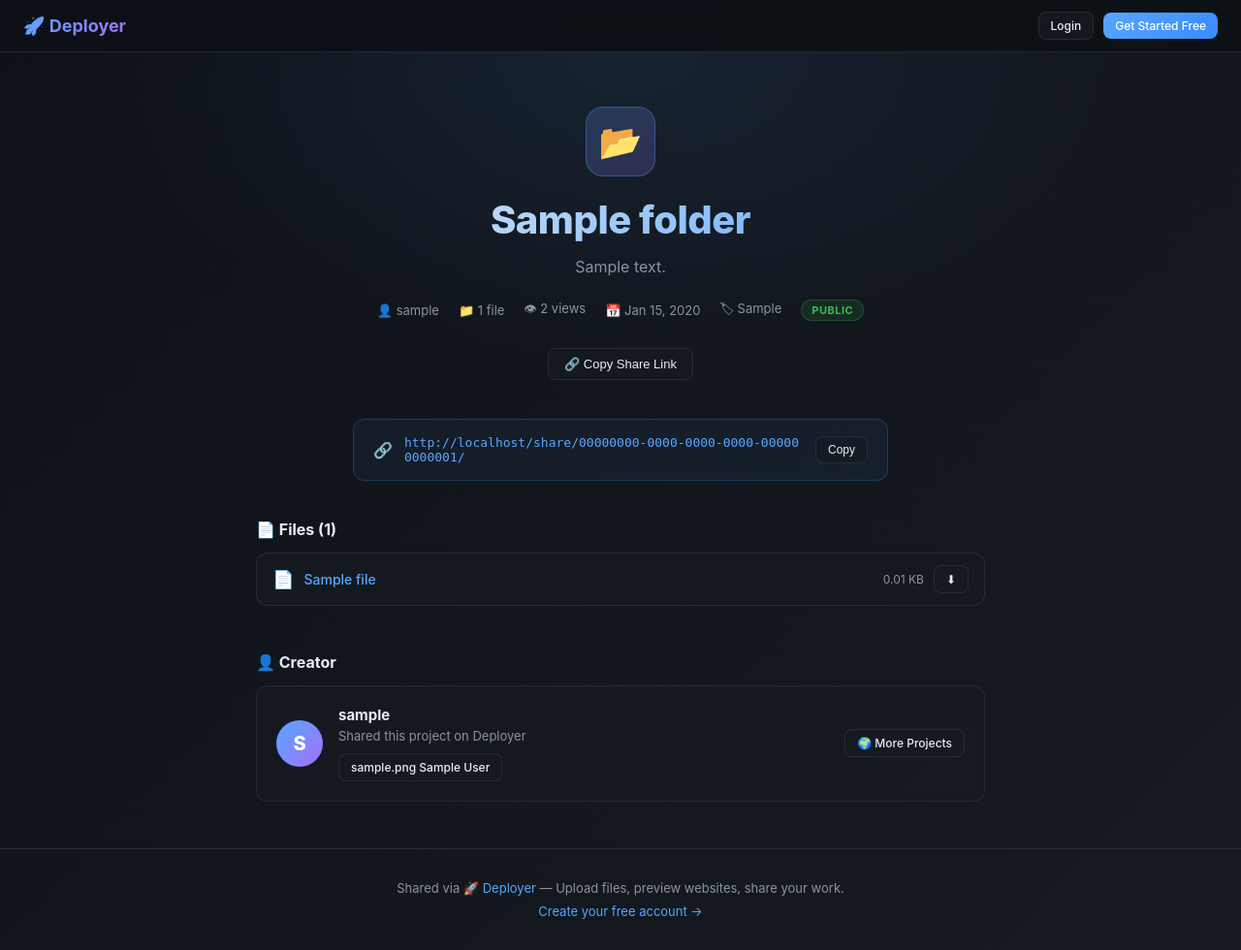
After one commit to ATHARVA3006/DEEPLOY, a Django app: page /share/00000000-0000-0000-0000-000000000001/ in a window 1280 px wide. The commit adds this page. Shown: the whole page at 97% size. Run offline with Django 4.2, Linux system fonts and the light colour scheme; tables that the repository leaves empty hold one stand-in row (values such as "Sample post").

Commit message:
feat: clean shareable link page (/share/<id>/)

```diff
--- a/codeshare/repository/urls.py
+++ b/codeshare/repository/urls.py
@@ -23,6 +23,8 @@ urlpatterns = [
     path('subscription/', views.subscription_plans, name='subscription_plans'),
     path('subscription/upgrade/<str:plan>/', views.upgrade_subscription, name='upgrade_subscription'),
     path('subscription/custom-domain/', views.update_custom_domain, name='update_custom_domain'),
+    # Public share page — clean link for sharing
+    path('share/<uuid:folder_id>/', views.share_page, name='share_page'),
     path('folder/<uuid:folder_id>/preview/', views.preview_website, name='preview_website'),
     path('file/<int:file_id>/preview/', views.preview_file_as_website, name='preview_file_as_website'),
     path('file/<int:file_id>/serve/', views.serve_website_file, name='serve_website_file'),
--- a/codeshare/repository/views.py
+++ b/codeshare/repository/views.py
@@ -114,7 +114,7 @@ def folder_detail(request, folder_id):
         'folder': folder,
         'files': files,
         'user_links': user_links,
-        'share_link': request.build_absolute_uri(),
+        'share_link': request.build_absolute_uri(f'/share/{folder.id}/'),
         'has_html_files': files.filter(name__endswith='.html').exists() or files.filter(name__endswith='.htm').exists(),
     })
 
@@ -313,6 +313,37 @@ def update_custom_domain(request):
         return redirect('user_settings')
 
     return render(request, 'repository/update_custom_domain.html', {'subscription': subscription})
+
+
+def share_page(request, folder_id):
+    """Clean public share page — no account UI, just the project."""
+    folder = get_object_or_404(Folder, id=folder_id)
+
+    if not folder.is_public:
+        return render(request, 'repository/share_private.html', {'folder': folder})
+
+    # Count visit
+    folder.visits += 1
+    folder.save(update_fields=['visits'])
+
+    files = folder.files.all()
+    user_links = folder.owner.links.all()
+    html_files = files.filter(name__endswith='.html')
+    main_html = None
+    for f in html_files:
+        if f.name.lower() == 'index.html':
+            main_html = f
+            break
+    if not main_html and html_files.exists():
+        main_html = html_files.first()
+
+    return render(request, 'repository/share_page.html', {
+        'folder': folder,
+        'files': files,
+        'user_links': user_links,
+        'main_html': main_html,
+        'share_url': request.build_absolute_uri(),
+    })
 
 
 def preview_website(request, folder_id):
--- /dev/null
+++ b/codeshare/templates/repository/share_page.html
@@ -0,0 +1,452 @@
+<!DOCTYPE html>
+<html lang="en">
+<head>
+  <meta charset="UTF-8">
+  <meta name="viewport" content="width=device-width, initial-scale=1.0">
+  <title>{{ folder.name }} — Deployer</title>
+
+  <!-- Open Graph for link previews (WhatsApp, Twitter, Discord etc.) -->
+  <meta property="og:title" content="{{ folder.name }}">
+  <meta property="og:description" content="{{ folder.description|default:'Shared via Deployer 🚀' }}">
+  <meta property="og:type" content="website">
+  <meta property="og:url" content="{{ share_url }}">
+  <meta name="twitter:card" content="summary">
+  <meta name="twitter:title" content="{{ folder.name }}">
+  <meta name="twitter:description" content="{{ folder.description|default:'Shared via Deployer 🚀' }}">
+
+  <style>
+    *, *::before, *::after { margin: 0; padding: 0; box-sizing: border-box; }
+    :root {
+      --bg: #0d1117; --bg2: #161b22; --surface: rgba(22,27,34,0.8);
+      --border: rgba(48,54,61,0.7); --text: #e6edf3; --muted: #8b949e;
+      --accent: #58a6ff; --accent2: #a371f7; --green: #2ea043;
+    }
+    html { scroll-behavior: smooth; }
+    body {
+      font-family: -apple-system, BlinkMacSystemFont, 'Segoe UI', Helvetica, Arial, sans-serif;
+      background: linear-gradient(135deg, var(--bg) 0%, var(--bg2) 100%);
+      color: var(--text);
+      min-height: 100vh;
+    }
+    ::-webkit-scrollbar { width: 6px; }
+    ::-webkit-scrollbar-track { background: var(--bg); }
+    ::-webkit-scrollbar-thumb { background: var(--accent); border-radius: 3px; }
+
+    /* ── Top bar ── */
+    .topbar {
+      background: rgba(13,17,23,0.9);
+      backdrop-filter: blur(20px);
+      border-bottom: 1px solid var(--border);
+      padding: 12px 24px;
+      display: flex;
+      align-items: center;
+      justify-content: space-between;
+      position: sticky;
+      top: 0;
+      z-index: 50;
+    }
+    .brand {
+      font-size: 18px;
+      font-weight: 700;
+      background: linear-gradient(135deg, var(--accent), var(--accent2));
+      -webkit-background-clip: text;
+      -webkit-text-fill-color: transparent;
+      background-clip: text;
+      text-decoration: none;
+    }
+    .topbar-right { display: flex; gap: 10px; align-items: center; }
+    .btn {
+      padding: 8px 16px;
+      border-radius: 8px;
+      border: 1px solid var(--border);
+      background: var(--surface);
+      color: var(--text);
+      cursor: pointer;
+      text-decoration: none;
+      font-size: 13px;
+      font-weight: 500;
+      transition: all 0.2s;
+      display: inline-flex;
+      align-items: center;
+      gap: 6px;
+    }
+    .btn:hover { border-color: var(--accent); color: var(--accent); transform: translateY(-1px); }
+    .btn-primary { background: linear-gradient(135deg, var(--accent), #388bfd); border: none; color: #fff; }
+    .btn-primary:hover { transform: translateY(-2px); box-shadow: 0 6px 20px rgba(88,166,255,0.35); color: #fff; }
+    .btn-sm { padding: 6px 12px; font-size: 12px; }
+
+    /* ── Hero ── */
+    .hero {
+      padding: 56px 24px 40px;
+      text-align: center;
+      position: relative;
+      overflow: hidden;
+    }
+    .hero::before {
+      content: '';
+      position: absolute;
+      inset: 0;
+      background: radial-gradient(ellipse at 50% 0%, rgba(88,166,255,0.1) 0%, transparent 60%);
+      pointer-events: none;
+    }
+    .hero-inner { position: relative; z-index: 1; max-width: 700px; margin: 0 auto; }
+    .project-icon {
+      width: 72px; height: 72px;
+      border-radius: 18px;
+      background: linear-gradient(135deg, rgba(88,166,255,0.2), rgba(163,113,247,0.2));
+      border: 1px solid rgba(88,166,255,0.3);
+      display: flex; align-items: center; justify-content: center;
+      font-size: 36px;
+      margin: 0 auto 20px;
+    }
+    .project-name {
+      font-size: clamp(24px, 5vw, 40px);
+      font-weight: 800;
+      letter-spacing: -0.5px;
+      margin-bottom: 12px;
+      background: linear-gradient(135deg, var(--text), var(--accent));
+      -webkit-background-clip: text;
+      -webkit-text-fill-color: transparent;
+      background-clip: text;
+    }
+    .project-desc { color: var(--muted); font-size: 16px; line-height: 1.6; margin-bottom: 20px; }
+    .meta-row {
+      display: flex; gap: 20px; justify-content: center; flex-wrap: wrap;
+      font-size: 13px; color: var(--muted); margin-bottom: 28px;
+    }
+    .meta-item { display: flex; align-items: center; gap: 5px; }
+    .badge {
+      display: inline-block; padding: 3px 10px; border-radius: 20px;
+      font-size: 11px; font-weight: 700; text-transform: uppercase; letter-spacing: 0.5px;
+    }
+    .badge-green { background: rgba(46,160,67,0.15); color: #3fb950; border: 1px solid rgba(46,160,67,0.3); }
+    .action-row { display: flex; gap: 10px; justify-content: center; flex-wrap: wrap; }
+
+    /* ── Share box ── */
+    .share-box {
+      max-width: 600px;
+      margin: 0 auto 40px;
+      padding: 16px 20px;
+      background: rgba(88,166,255,0.06);
+      border: 1px solid rgba(88,166,255,0.2);
+      border-radius: 12px;
+      display: flex;
+      align-items: center;
+      gap: 12px;
+      flex-wrap: wrap;
+    }
+    .share-url {
+      flex: 1;
+      font-family: 'SF Mono', monospace;
+      font-size: 13px;
+      color: var(--accent);
+      word-break: break-all;
+      min-width: 0;
+    }
+
+    /* ── Preview frame ── */
+    .preview-section {
+      max-width: 1100px;
+      margin: 0 auto 48px;
+      padding: 0 24px;
+    }
+    .preview-label {
+      font-size: 13px; font-weight: 600; color: var(--muted);
+      text-transform: uppercase; letter-spacing: 1px;
+      margin-bottom: 12px;
+      display: flex; align-items: center; gap: 8px;
+    }
+    .browser-chrome {
+      background: rgba(13,17,23,0.9);
+      border: 1px solid var(--border);
+      border-radius: 14px;
+      overflow: hidden;
+      box-shadow: 0 20px 60px rgba(0,0,0,0.5);
+    }
+    .browser-bar {
+      padding: 10px 16px;
+      background: rgba(22,27,34,0.95);
+      border-bottom: 1px solid var(--border);
+      display: flex;
+      align-items: center;
+      gap: 10px;
+    }
+    .dots { display: flex; gap: 6px; }
+    .dot { width: 12px; height: 12px; border-radius: 50%; }
+    .dot-r { background: #f85149; }
+    .dot-y { background: #d29922; }
+    .dot-g { background: #2ea043; }
+    .url-bar {
+      flex: 1;
+      background: rgba(13,17,23,0.8);
+      border: 1px solid var(--border);
+      border-radius: 6px;
+      padding: 5px 12px;
+      font-size: 12px;
+      color: var(--muted);
+      font-family: 'SF Mono', monospace;
+    }
+    .preview-iframe {
+      width: 100%;
+      height: 65vh;
+      border: none;
+      display: block;
+      background: #fff;
+    }
+
+    /* ── Files ── */
+    .files-section {
+      max-width: 800px;
+      margin: 0 auto 48px;
+      padding: 0 24px;
+    }
+    .section-title {
+      font-size: 16px; font-weight: 700; margin-bottom: 14px;
+      display: flex; align-items: center; gap: 8px;
+    }
+    .file-list {
+      background: var(--surface);
+      border: 1px solid var(--border);
+      border-radius: 12px;
+      overflow: hidden;
+    }
+    .file-item {
+      padding: 12px 16px;
+      border-bottom: 1px solid var(--border);
+      display: flex;
+      align-items: center;
+      gap: 10px;
+      transition: background 0.15s;
+    }
+    .file-item:last-child { border-bottom: none; }
+    .file-item:hover { background: rgba(88,166,255,0.05); }
+    .file-name { color: var(--accent); text-decoration: none; font-size: 14px; font-weight: 500; flex: 1; }
+    .file-name:hover { color: #79c0ff; }
+    .file-size { color: var(--muted); font-size: 12px; white-space: nowrap; }
+
+    /* ── Creator links ── */
+    .creator-section {
+      max-width: 800px;
+      margin: 0 auto 48px;
+      padding: 0 24px;
+    }
+    .creator-card {
+      background: var(--surface);
+      border: 1px solid var(--border);
+      border-radius: 12px;
+      padding: 20px;
+      display: flex;
+      align-items: center;
+      gap: 16px;
+      flex-wrap: wrap;
+    }
+    .creator-avatar {
+      width: 48px; height: 48px;
+      border-radius: 50%;
+      background: linear-gradient(135deg, var(--accent), var(--accent2));
+      display: flex; align-items: center; justify-content: center;
+      font-size: 20px; font-weight: 800; color: #fff;
+      flex-shrink: 0;
+    }
+    .creator-info { flex: 1; }
+    .creator-name { font-size: 15px; font-weight: 700; margin-bottom: 4px; }
+    .creator-links { display: flex; gap: 8px; flex-wrap: wrap; margin-top: 10px; }
+
+    /* ── Footer ── */
+    .footer {
+      text-align: center;
+      padding: 32px 24px;
+      border-top: 1px solid var(--border);
+      color: var(--muted);
+      font-size: 13px;
+    }
+    .footer a { color: var(--accent); text-decoration: none; }
+
+    /* ── Tabs for multiple HTML files ── */
+    .html-tabs { display: flex; gap: 6px; flex-wrap: wrap; margin-bottom: 12px; }
+    .html-tab {
+      padding: 6px 14px;
+      border-radius: 8px;
+      border: 1px solid var(--border);
+      background: var(--surface);
+      color: var(--muted);
+      font-size: 13px;
+      cursor: pointer;
+      text-decoration: none;
+      transition: all 0.2s;
+    }
+    .html-tab:hover, .html-tab.active { border-color: var(--accent); color: var(--accent); background: rgba(88,166,255,0.08); }
+
+    @media (max-width: 600px) {
+      .hero { padding: 40px 16px 28px; }
+      .preview-section, .files-section, .creator-section { padding: 0 16px; }
+      .preview-iframe { height: 50vh; }
+    }
+  </style>
+</head>
+<body>
+
+<!-- Top bar -->
+<nav class="topbar">
+  <a href="/" class="brand">🚀 Deployer</a>
+  <div class="topbar-right">
+    {% if user.is_authenticated %}
+      <a href="/create/" class="btn btn-primary btn-sm">✨ New Project</a>
+    {% else %}
+      <a href="/login/" class="btn btn-sm">Login</a>
+      <a href="/register/" class="btn btn-primary btn-sm">Get Started Free</a>
+    {% endif %}
+  </div>
+</nav>
+
+<!-- Hero -->
+<div class="hero">
+  <div class="hero-inner">
+    <div class="project-icon">📂</div>
+    <h1 class="project-name">{{ folder.name }}</h1>
+    {% if folder.description %}
+      <p class="project-desc">{{ folder.description }}</p>
+    {% endif %}
+    <div class="meta-row">
+      <span class="meta-item">👤 {{ folder.owner.username }}</span>
+      <span class="meta-item">📁 {{ files.count }} file{{ files.count|pluralize }}</span>
+      <span class="meta-item">👁 {{ folder.visits }} view{{ folder.visits|pluralize }}</span>
+      <span class="meta-item">📅 {{ folder.created_at|date:"M d, Y" }}</span>
+      {% if folder.tags %}
+        <span class="meta-item">🏷 {{ folder.tags }}</span>
+      {% endif %}
+      <span class="badge badge-green">Public</span>
+    </div>
+    <div class="action-row">
+      {% if main_html %}
+        <a href="/file/{{ main_html.id }}/serve/" target="_blank" class="btn btn-primary">🌐 Open Live Site</a>
+      {% endif %}
+      <button onclick="copyShareLink()" class="btn" id="copyBtn">🔗 Copy Share Link</button>
+    </div>
+  </div>
+</div>
+
+<!-- Share URL bar -->
+<div style="max-width:600px;margin:0 auto 36px;padding:0 24px;">
+  <div class="share-box">
+    <span style="font-size:16px;">🔗</span>
+    <span class="share-url" id="shareUrl">{{ share_url }}</span>
+    <button onclick="copyShareLink()" class="btn btn-sm" id="copyBtn2">Copy</button>
+  </div>
+</div>
+
+<!-- Live Preview -->
+{% if main_html %}
+<div class="preview-section">
+  <div class="preview-label">
+    🌐 Live Preview
+    {% with html_files=files|dictsort:"name" %}
+    {% endwith %}
+  </div>
+
+  <!-- HTML file tabs if multiple -->
+  {% with html_files=folder.files.all %}
+  {% if html_files|length > 1 %}
+  <div class="html-tabs">
+    {% for f in html_files %}
+      {% if f.get_extension == '.html' or f.get_extension == '.htm' %}
+        <a href="#" class="html-tab {% if f == main_html %}active{% endif %}"
+           onclick="switchPreview('{{ f.id }}', this); return false;">{{ f.name }}</a>
+      {% endif %}
+    {% endfor %}
+  </div>
+  {% endif %}
+  {% endwith %}
+
+  <div class="browser-chrome">
+    <div class="browser-bar">
+      <div class="dots">
+        <div class="dot dot-r"></div>
+        <div class="dot dot-y"></div>
+        <div class="dot dot-g"></div>
+      </div>
+      <div class="url-bar" id="urlBar">🔒 deployer.app/share/{{ folder.id }}/</div>
+      <a href="/file/{{ main_html.id }}/serve/" target="_blank" class="btn btn-sm">↗ Full Screen</a>
+    </div>
+    <iframe id="previewFrame" src="/file/{{ main_html.id }}/serve/"
+            class="preview-iframe"
+            title="Live Preview of {{ folder.name }}"
+            sandbox="allow-scripts allow-same-origin allow-forms"></iframe>
+  </div>
+</div>
+{% endif %}
+
+<!-- Files list -->
+<div class="files-section">
+  <div class="section-title">📄 Files ({{ files.count }})</div>
+  <div class="file-list">
+    {% for file in files %}
+    <div class="file-item">
+      <span style="font-size:18px;">
+        {% if file.is_image %}🖼
+        {% elif file.get_extension == '.html' or file.get_extension == '.htm' %}🌐
+        {% elif file.get_extension == '.css' %}🎨
+        {% elif file.get_extension == '.js' %}⚡
+        {% elif file.get_extension == '.py' %}🐍
+        {% elif file.get_extension == '.json' %}📋
+        {% elif file.get_extension == '.md' %}📝
+        {% elif file.get_extension == '.pdf' %}📕
+        {% else %}📄{% endif %}
+      </span>
+      <a href="/file/{{ file.id }}/" class="file-name">{{ file.name }}</a>
+      <span class="file-size">{{ file.size_kb }} KB</span>
+      {% if file.get_extension == '.html' or file.get_extension == '.htm' %}
+        <a href="/file/{{ file.id }}/serve/" target="_blank" class="btn btn-sm">🌐 Preview</a>
+      {% endif %}
+      <a href="/file/{{ file.id }}/download/" class="btn btn-sm">⬇</a>
+    </div>
+    {% endfor %}
+  </div>
+</div>
+
+<!-- Creator card -->
+<div class="creator-section">
+  <div class="section-title">👤 Creator</div>
+  <div class="creator-card">
+    <div class="creator-avatar">{{ folder.owner.username|first|upper }}</div>
+    <div class="creator-info">
+      <div class="creator-name">{{ folder.owner.username }}</div>
+      <div style="color:var(--muted);font-size:13px;">Shared this project on Deployer</div>
+      {% if user_links %}
+      <div class="creator-links">
+        {% for link in user_links %}
+          <a href="{{ link.url }}" target="_blank" rel="noopener" class="btn btn-sm">{{ link.icon }} {{ link.title }}</a>
+        {% endfor %}
+      </div>
+      {% endif %}
+    </div>
+    <a href="/community/" class="btn btn-sm">🌍 More Projects</a>
+  </div>
+</div>
+
+<!-- Footer -->
+<footer class="footer">
+  <p>Shared via <a href="/">🚀 Deployer</a> — Upload files, preview websites, share your work.</p>
+  <p style="margin-top:8px;"><a href="/register/">Create your free account →</a></p>
+</footer>
+
+<script>
+function copyShareLink() {
+  const url = document.getElementById('shareUrl').textContent.trim();
+  navigator.clipboard.writeText(url).then(() => {
+    ['copyBtn','copyBtn2'].forEach(id => {
+      const btn = document.getElementById(id);
+      if (btn) { const orig = btn.textContent; btn.textContent = '✅ Copied!'; setTimeout(() => btn.textContent = orig, 2000); }
+    });
+  });
+}
+
+function switchPreview(fileId, tab) {
+  document.getElementById('previewFrame').src = '/file/' + fileId + '/serve/';
+  document.querySelectorAll('.html-tab').forEach(t => t.classList.remove('active'));
+  tab.classList.add('active');
+}
+</script>
+
+</body>
+</html>
```
Also changed, not shown: codeshare/templates/repository/folder_detail.html (+6 -2 lines), codeshare/templates/repository/share_private.html (added, +27 -0 lines).
